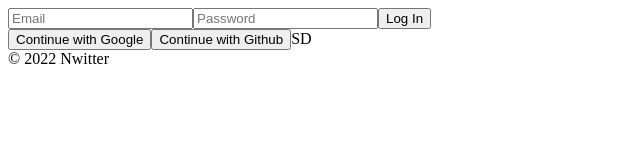
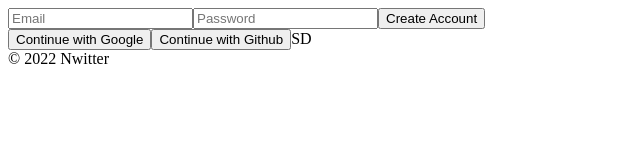
Before and after one commit to chacha912/nwitter, a React (Create React App) app: page /#/ in a window 1280 px wide. Shown: the top 160 px of the page, without its empty margins (0-640 px from the left). Built offline with nearby package versions, Linux system fonts and the light colour scheme; no server answers.

Commit message:
Add login

```diff
--- a/src/components/App.js
+++ b/src/components/App.js
@@ -1,12 +1,25 @@
-import { useState } from 'react';
+import { useState, useEffect } from 'react';
 import AppRouter from 'components/Router';
-import { authService } from 'fbase';
+import { onAuthStateChanged } from 'fbase';
 
 function App() {
-  const [isLoggedIn, setIsLoggedIn] = useState(authService.currentUser);
+  const [init, setInit] = useState(false);
+  const [isLoggedIn, setIsLoggedIn] = useState(false);
+
+  useEffect(() => {
+    onAuthStateChanged((user) => {
+      if (user) {
+        setIsLoggedIn(user);
+      } else {
+        setIsLoggedIn(false);
+      }
+      setInit(true);
+    });
+  }, []);
+
   return (
     <>
-      <AppRouter isLoggedIn={isLoggedIn} />
+      {init ? <AppRouter isLoggedIn={isLoggedIn} /> : 'initializing...'}
       <footer>&copy; {new Date().getFullYear()} Nwitter</footer>
     </>
   );
--- a/src/fbase.js
+++ b/src/fbase.js
@@ -1,7 +1,12 @@
 // Import the functions you need from the SDKs you need
 import { initializeApp } from 'firebase/app';
 import { getAuth } from 'firebase/auth';
-import 'firebase/auth';
+import {
+  createUserWithEmailAndPassword,
+  signInWithEmailAndPassword,
+  onAuthStateChanged as FonAuthStateChanged,
+} from 'firebase/auth';
+
 // TODO: Add SDKs for Firebase products that you want to use
 // https://firebase.google.com/docs/web/setup#available-libraries
 
@@ -16,7 +21,16 @@ const firebaseConfig = {
 };
 
 // Initialize Firebase
-const app = initializeApp(firebaseConfig);
+initializeApp(firebaseConfig);
 
 // Initialize Firebase Authentication and get a reference to the service
-export const authService = getAuth(app);
+export const authService = getAuth();
+export const createUser = (email, password) => {
+  createUserWithEmailAndPassword(authService, email, password);
+};
+export const signInUser = (email, password) => {
+  signInWithEmailAndPassword(authService, email, password);
+};
+export const onAuthStateChanged = (fn) => {
+  FonAuthStateChanged(authService, fn);
+};
--- a/src/routes/Auth.js
+++ b/src/routes/Auth.js
@@ -1,8 +1,10 @@
 import { useState } from 'react';
+import { createUser, signInUser } from 'fbase';
 
 const Auth = () => {
   const [email, setEmail] = useState('');
   const [password, setPassword] = useState('');
+  const [newAccount, setNewAccount] = useState(true);
 
   const onChange = (event) => {
     const {
@@ -15,8 +17,21 @@ const Auth = () => {
     }
   };
 
-  const onSubmit = (event) => {
+  const onSubmit = async (event) => {
     event.preventDefault();
+
+    try {
+      let data;
+      if (newAccount) {
+        // create account
+        data = await createUser(email, password);
+      } else {
+        // log in
+        data = await signInUser(email, password);
+      }
+    } catch (error) {
+      console.log(error);
+    }
   };
 
   return (
@@ -24,7 +39,7 @@ const Auth = () => {
       <form onSubmit={onSubmit}>
         <input name='email' type='email' placeholder='Email' value={email} onChange={onChange} required />
         <input name='password' type='password' placeholder='Password' value={password} onChange={onChange} required />
-        <button type='submit'>Log In</button>
+        <button type='submit'>{newAccount ? 'Create Account' : 'Log In'}</button>
       </form>
       <div>
         <button type='button'>Continue with Google</button>
```
